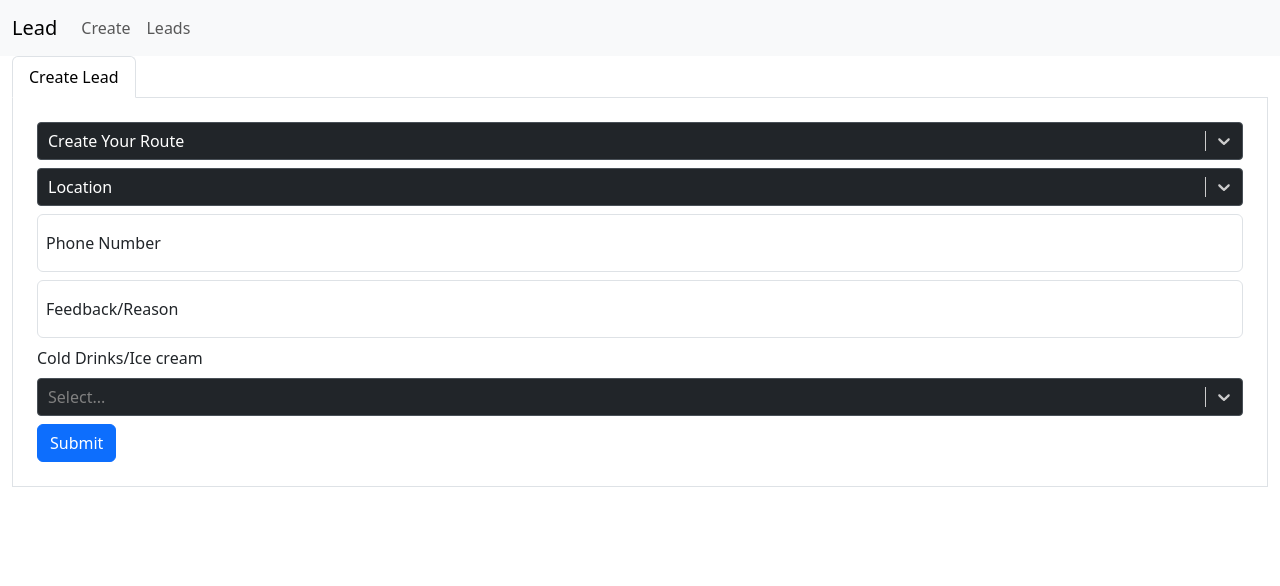
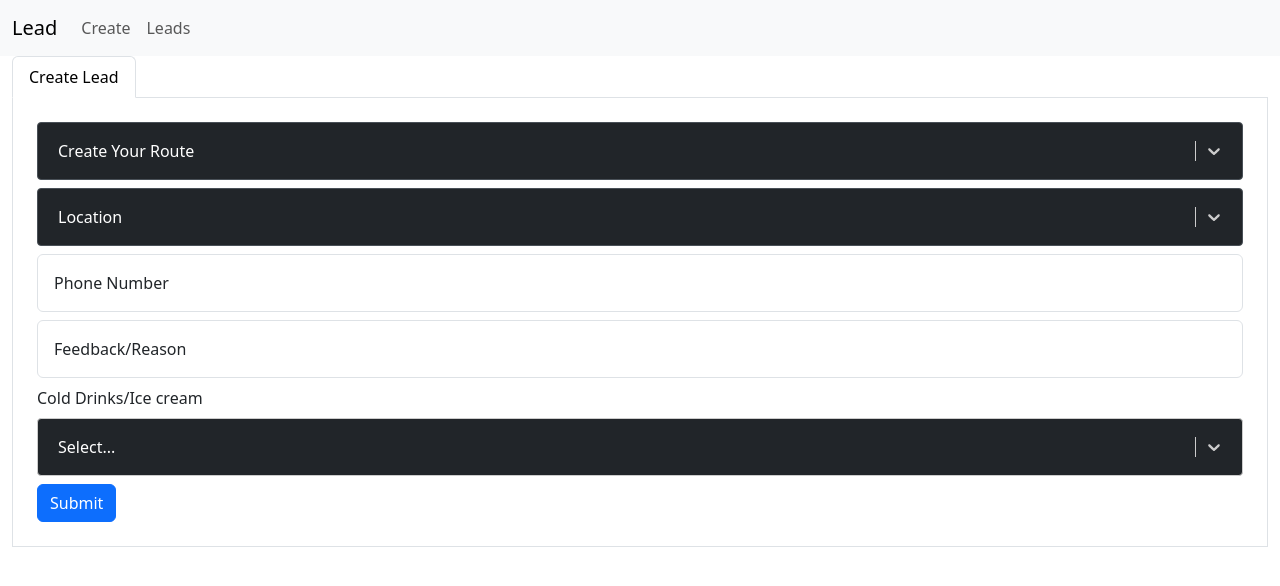
Before and after one commit to mujahed08/lead-app, a React app: page /lead in a window 1280 px wide. Shown: the top 586 px of the page. Built offline with nearby package versions, Linux system fonts and the light colour scheme; the HTML template or start-up script is replaced by a standard one.

Commit message:
create page fixes

```diff
--- a/src/views/lead/index.tsx
+++ b/src/views/lead/index.tsx
@@ -25,12 +25,6 @@ export default () => {
   const opt = options.map((itm) => itm.value);
   const loc = locations.map((lc) => lc.value);
   const prod = products.map((prod) => prod.value);
-
-  console.log(opt.toString());
-  console.log(loc);
-  console.log(prod);
-  console.log(mobile);
-  console.log(feedback);
 
   const handleChangeRoute = (
     newValue: ValueType<Option, false>,
@@ -109,6 +103,7 @@ export default () => {
                   backgroundColor: "#212529",
                   borderColor: "#495057",
                   color: "#fff !important",
+                  padding: "10px",
                 }),
                 option: (styles) => ({
                   ...styles,
@@ -129,6 +124,10 @@ export default () => {
                   ...styles,
                   color: "#fff",
                 }),
+                input: (provided, state) => ({
+                  ...provided,
+                  color: "#fff",
+                }),
               }}
             />
           </div>
@@ -144,6 +143,7 @@ export default () => {
                   backgroundColor: "#212529",
                   borderColor: "#495057",
                   color: "#fff !important",
+                  padding: "10px",
                 }),
                 option: (styles) => ({
                   ...styles,
@@ -164,6 +164,10 @@ export default () => {
                   ...styles,
                   color: "#fff",
                 }),
+                input: (provided, state) => ({
+                  ...provided,
+                  color: "#fff",
+                }),
               }}
             />
           </div>
@@ -175,7 +179,7 @@ export default () => {
               placeholder="placeholder"
               onChange={(e) => setMobile(e.target.value)}
             />
-            <label htmlFor="phone_noText" className="form-label">
+            <label htmlFor="phone_noText" className="form-label ms-2">
               Phone Number
             </label>
           </div>
@@ -187,7 +191,7 @@ export default () => {
               placeholder="placeholder"
               onChange={(e) => setFeedback(e.target.value)}
             />
-            <label htmlFor="feedbackText" className="form-label">
+            <label htmlFor="feedbackText" className="form-label ms-2">
               Feedback/Reason
             </label>
           </div>
@@ -203,14 +207,37 @@ export default () => {
               styles={{
                 control: (baseStyles, state) => ({
                   ...baseStyles,
+                  color: "#fff !important",
                   backgroundColor: "#212529",
-                  borderColor: "#495057",
+                  padding: "10px",
                 }),
                 option: (styles) => ({
                   ...styles,
                   backgroundColor: "#212529",
                   color: "#dee2e6",
                   ":hover": { color: "#dee2e6", backgroundColor: "#343a40" },
+                }),
+                placeholder: (styles) => ({
+                  ...styles,
+                  color: "#fff",
+                }),
+                input: (provided, state) => ({
+                  ...provided,
+                  color: "#fff",
+                }),
+                multiValue: (base, state) => {
+                  return {
+                    ...base,
+                    color: "#fff",
+                  };
+                },
+                multiValueLabel: (base, state) => ({
+                  ...base,
+                  color: "#fff",
+                }),
+                singleValue: (styles) => ({
+                  ...styles,
+                  color: "#fff",
                 }),
               }}
             />
--- a/src/views/leads/index.tsx
+++ b/src/views/leads/index.tsx
@@ -72,7 +72,7 @@ export default () => {
               <ul className="list-group list-group-flush">
                 <li className="list-group-item">
                   <label htmlFor="route-name ">
-                    <span className="bi bi-shop text-primary"></span><span className="ms-2">Route Name</span>
+                    <span className="bi bi-shop text-primary"></span><span className="ms-2 text-primary">Route Name</span>
                     </label>
                   <p>
                     <strong className=" "><span className="ms-1 ">{lead.route_name}</span></strong>
@@ -80,7 +80,7 @@ export default () => {
                 </li>
                 <li className="list-group-item">
                   <label htmlFor="route-name">
-                    <span className="bi bi-geo-alt-fill text-primary "></span><span className="ms-1"> Location</span></label>
+                    <span className="bi bi-geo-alt-fill text-primary "></span><span className="ms-1 text-primary"> Location</span></label>
                   <p>
                     <strong>{lead._location}</strong>
                   </p>
@@ -88,7 +88,7 @@ export default () => {
                 <li className="list-group-item">
                   <label htmlFor="route-name">
                     <span className="bi bi-telephone-fill text-primary"></span>
-                   <span className="ms-2">Phone Number</span> </label>
+                   <span className="ms-2 text-primary">Phone Number</span> </label>
                   <p>
                     <strong>{lead.phone_no}</strong>
                   </p>
@@ -96,7 +96,7 @@ export default () => {
                 <li className="list-group-item">
                   <label htmlFor="route-name">
                     <span className="bi bi-cart-check-fill text-primary"></span>
-                   <span className="ms-2">Cold drinks/Ice cream</span> </label>
+                   <span className="ms-2 text-primary">Cold drinks/Ice cream</span> </label>
                   <p>
                     {JSON.parse(lead?.products)?.map((it: any) => (
                       <span className="badge text-bg-success ms-2">{it}</span>
```
